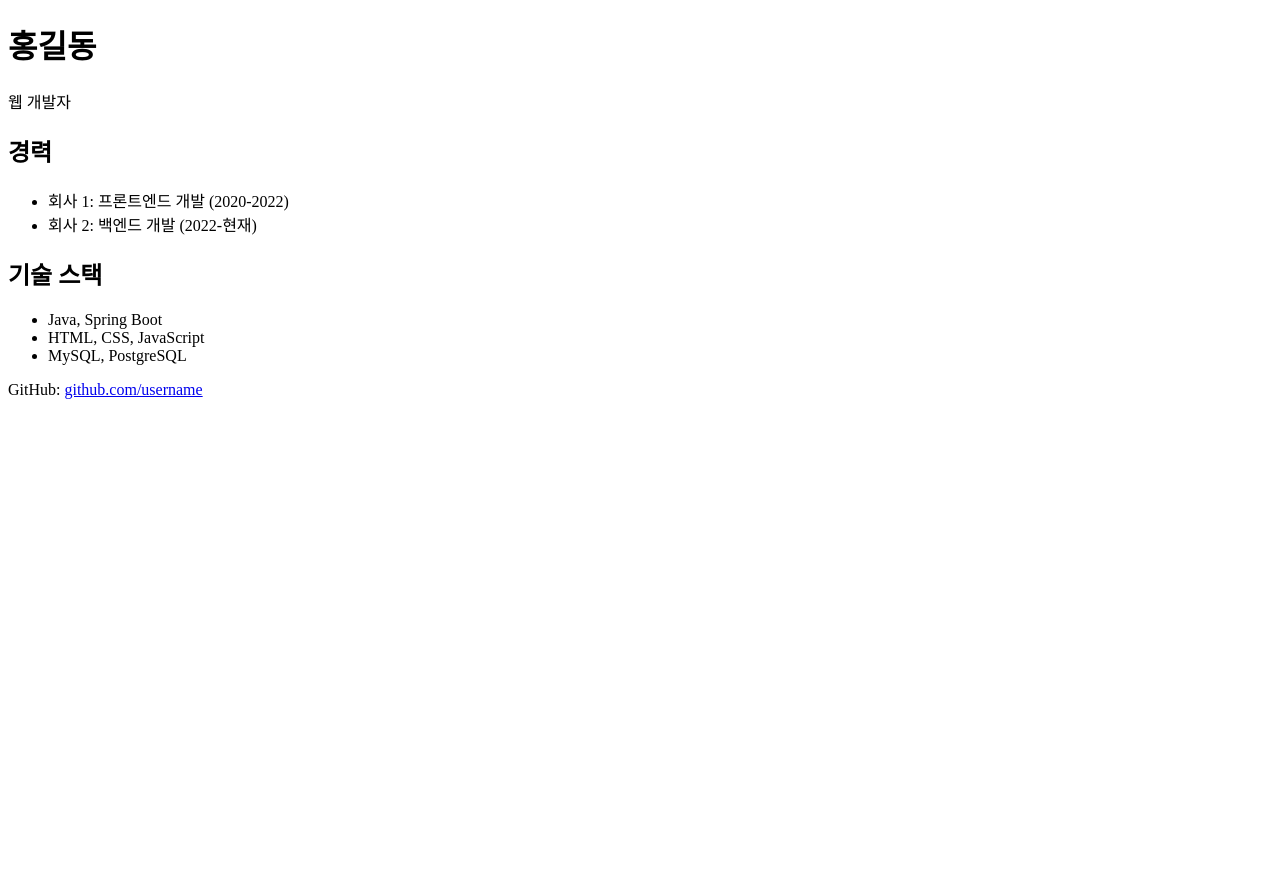
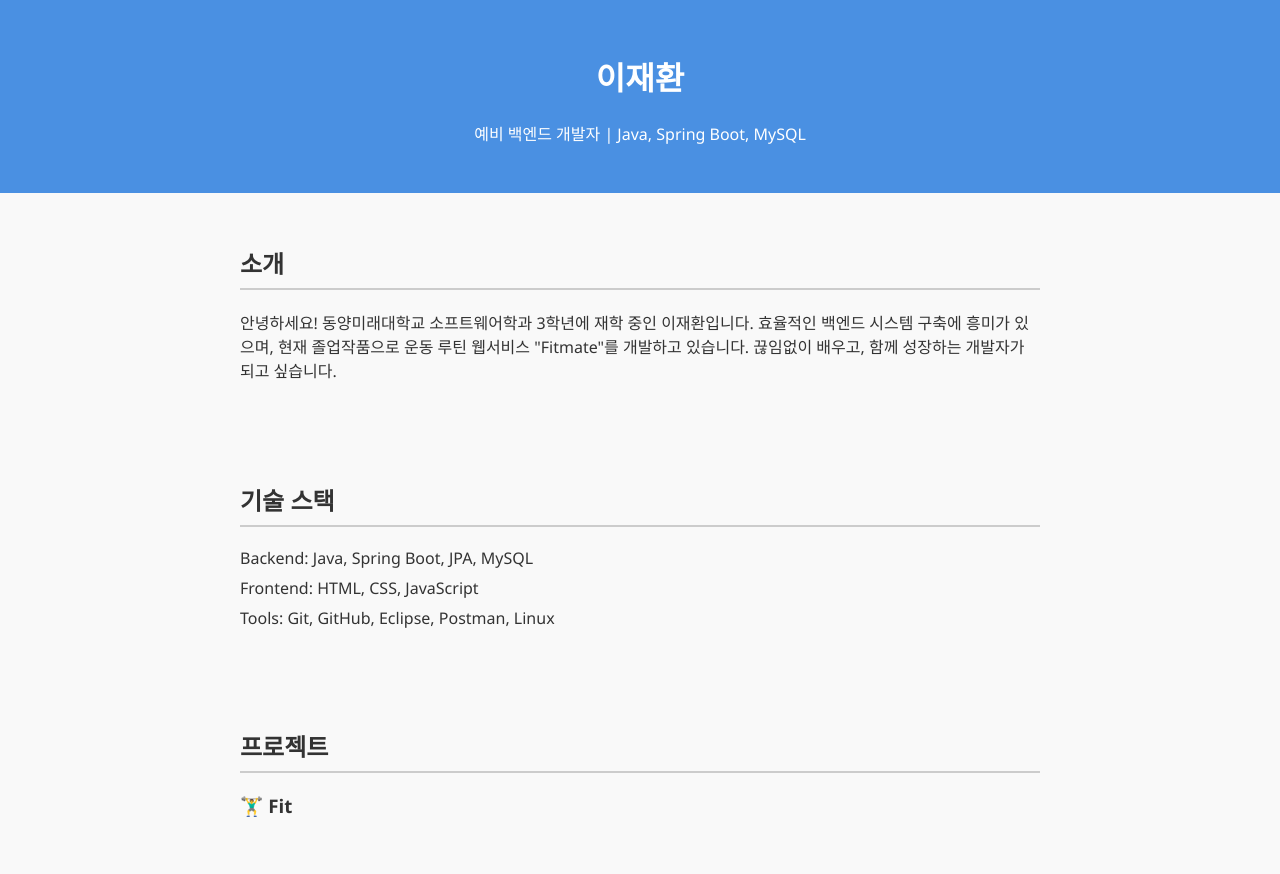
Before and after one commit to prijh0721/prijh0721.github.io, a plain HTML site: page index.html in a window 1280 px wide. Before the commit the page ends 800 px from the top, so only its background shows below. Drawn offline with Linux system fonts and the light colour scheme.

Commit message:
Update index.html

```diff
--- a/index.html
+++ b/index.html
@@ -1,33 +1,73 @@
 <!DOCTYPE html>
 <html lang="ko">
 <head>
-    <meta charset="UTF-8">
-    <meta name="viewport" content="width=device-width, initial-scale=1.0">
-    <title>이력서</title>
-    <link rel="stylesheet" href="style.css">
+    <meta charset="UTF-8" />
+    <meta name="viewport" content="width=device-width, initial-scale=1.0" />
+    <title>이재환 - 포트폴리오</title>
+    <style>
+        body {
+            font-family: 'Segoe UI', sans-serif;
+            margin: 0;
+            padding: 0;
+            background: #f9f9f9;
+            color: #333;
+        }
+        header {
+            background-color: #4a90e2;
+            color: white;
+            padding: 2rem;
+            text-align: center;
+        }
+        section {
+            padding: 2rem;
+            max-width: 800px;
+            margin: auto;
+        }
+        h2 {
+            border-bottom: 2px solid #ccc;
+            padding-bottom: 0.5rem;
+        }
+        ul {
+            list-style: none;
+            padding-left: 0;
+        }
+        li {
+            margin-bottom: 0.5rem;
+        }
+        .project {
+            margin-bottom: 1.5rem;
+        }
+        a {
+            color: #4a90e2;
+            text-decoration: none;
+        }
+        a:hover {
+            text-decoration: underline;
+        }
+    </style>
 </head>
 <body>
     <header>
-        <h1>홍길동</h1>
-        <p>웹 개발자</p>
+        <h1>이재환</h1>
+        <p>예비 백엔드 개발자 | Java, Spring Boot, MySQL</p>
     </header>
+
     <section>
-        <h2>경력</h2>
-        <ul>
-            <li>회사 1: 프론트엔드 개발 (2020-2022)</li>
-            <li>회사 2: 백엔드 개발 (2022-현재)</li>
-        </ul>
+        <h2>소개</h2>
+        <p>안녕하세요! 동양미래대학교 소프트웨어학과 3학년에 재학 중인 이재환입니다. 효율적인 백엔드 시스템 구축에 흥미가 있으며, 현재 졸업작품으로 운동 루틴 웹서비스 "Fitmate"를 개발하고 있습니다. 끊임없이 배우고, 함께 성장하는 개발자가 되고 싶습니다.</p>
     </section>
+
     <section>
         <h2>기술 스택</h2>
         <ul>
-            <li>Java, Spring Boot</li>
-            <li>HTML, CSS, JavaScript</li>
-            <li>MySQL, PostgreSQL</li>
+            <li>Backend: Java, Spring Boot, JPA, MySQL</li>
+            <li>Frontend: HTML, CSS, JavaScript</li>
+            <li>Tools: Git, GitHub, Eclipse, Postman, Linux</li>
         </ul>
     </section>
-    <footer>
-        <p>GitHub: <a href="https://github.com/username">github.com/username</a></p>
-    </footer>
-</body>
-</html>
+
+    <section>
+        <h2>프로젝트</h2>
+
+        <div class="project">
+            <h3>🏋️‍♂️ Fit
```
